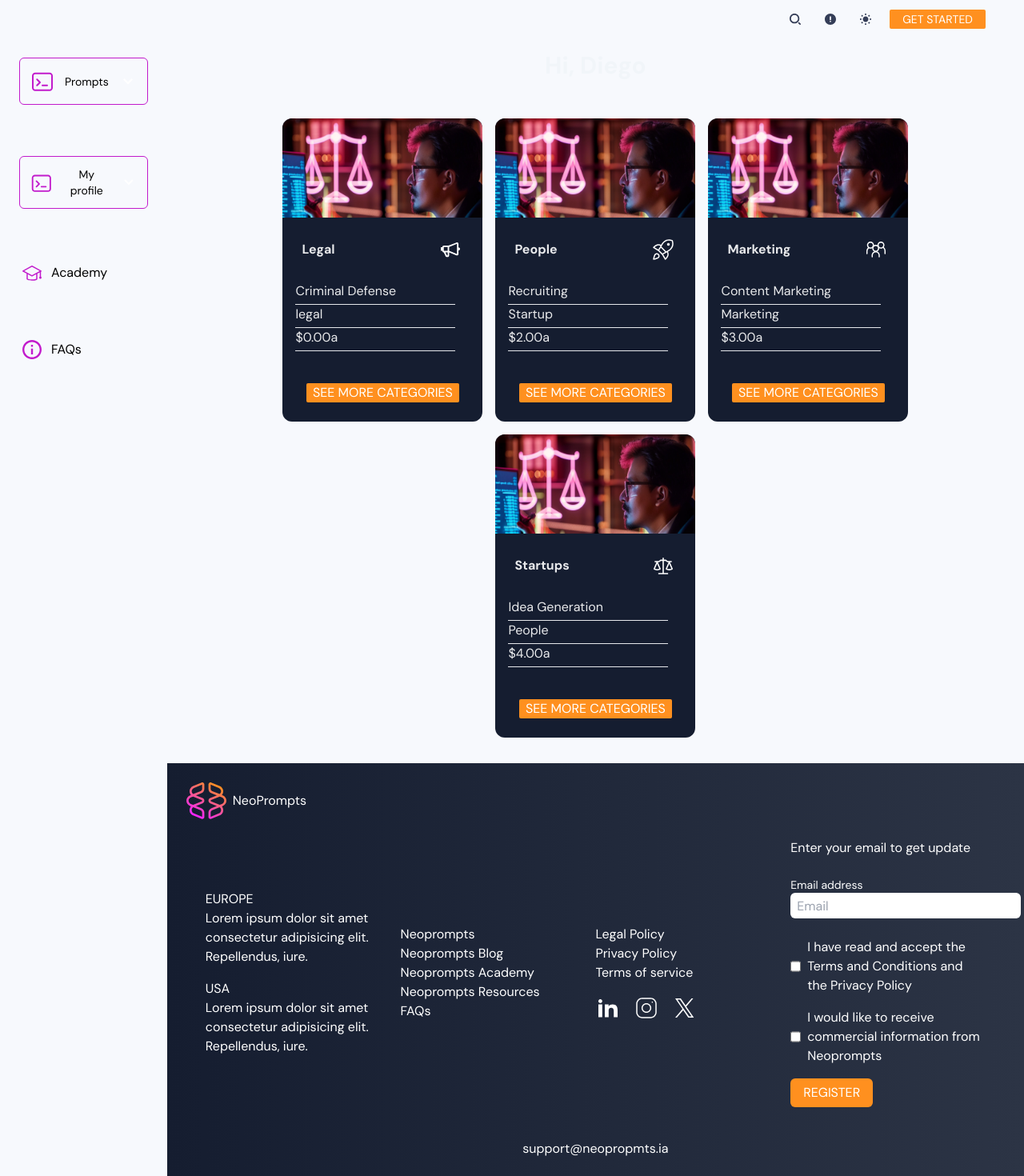
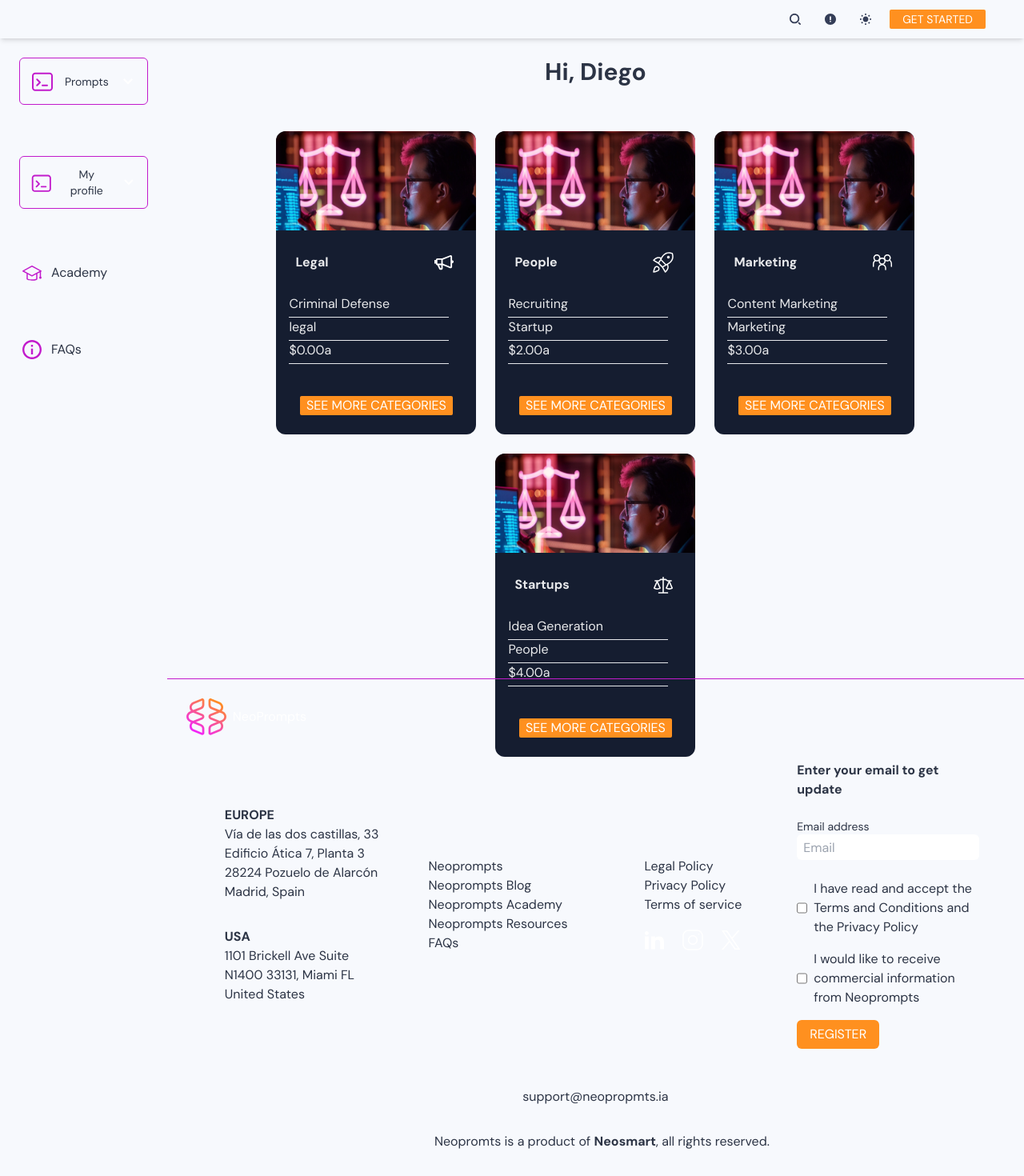
Before and after one commit to CristianMozetich/NeoSmart, a Next.js app in the folder frontend/: page / in a window 1280 px wide. Shown: the top 1470 px of the page at 80% size. Built offline with nearby package versions, Linux system fonts and the light colour scheme.

Commit message:
darkMode

```diff
--- a/frontend/src/app/components/cards/Cards.tsx
+++ b/frontend/src/app/components/cards/Cards.tsx
@@ -9,7 +9,7 @@
 
   return (
     <div className="bg-tertiarySlate rounded-xl">
-      <img src={image_path} alt="neosmart card" width={250} height={200}></img>
+      <img src={image_path} alt="neosmart card" className="max-w-[250px]"></img>
       <div className="p-4">
         <div className="flex justify-between items-center m-2 mb-6">
           <h1 className="text-subcategory font-bold">{name}</h1>
--- a/frontend/src/app/components/footer/Footer.jsx
+++ b/frontend/src/app/components/footer/Footer.jsx
@@ -4,31 +4,44 @@
 import TwitterIcon from "../icons/Twitter";
 export default function Footer() {
   return (
-    <footer className="bg-gradient-to-r from-tertiarySlate to-secondarySlate p-6 text-white">
+    <footer className="bg-gradient-to-r dark:from-tertiarySlate to-secondarySlate text-fillicon p-6 dark:text-white border-t border-solid border-sidebarPink dark:border-none">
       <div>
         <div className="flex items-center gap-2">
           <LogoIcon />
           <h1 className="text-white">NeoPrompts</h1>
         </div>
-        <div className="grid grid-cols-4 items-center m-6">
-          <div className="flex flex-col gap-4">
-            <div className="flex flex-col">
-              <h1>EUROPE</h1>
-              <span>
-                Lorem ipsum dolor sit amet consectetur adipisicing elit.
-                Repellendus, iure.
-              </span>
+        <div className="grid md:grid-cols-4 grid-cols-1 items-center m-6">
+          <div className="flex flex-col p-4 gap-4">
+            <div className="flex flex-col md:items-start items-center m-2">
+              <h1 className="font-bold">EUROPE</h1>
+              <p>
+                Vía de las dos castillas, 33
+              </p>
+              <p>
+                Edificio Ática 7, Planta 3
+              </p>
+              <p>
+                28224 Pozuelo de Alarcón
+              </p>
+              <p>
+                Madrid, Spain
+              </p>
             </div>
-            <div className="flex flex-col">
-              <h1>USA</h1>
-              <span>
-                Lorem ipsum dolor sit amet consectetur adipisicing elit.
-                Repellendus, iure.
-              </span>
+            <div className="flex flex-col md:items-start items-center m-2">
+              <h1 className="font-bold">USA</h1>
+              <p>
+                1101 Brickell Ave Suite
+              </p>
+              <p>
+                N1400 33131, Miami FL
+              </p>
+              <p>
+                United States
+              </p>
             </div>
           </div>
-          <div>
-            <ul className="flex flex-col">
+          <div className="flex flex-col items-center m-2">
+            <ul>
               <li>Neoprompts</li>
               <li>Neoprompts Blog</li>
               <li>Neoprompts Academy</li>
@@ -36,7 +49,7 @@
               <li>FAQs</li>
             </ul>
           </div>
-          <div className="flex flex-col gap-4">
+          <div className="flex flex-col items-center gap-4 m-2">
             <ul>
               <li>Legal Policy</li>
               <li>Privacy Policy</li>
@@ -48,14 +61,14 @@
               <TwitterIcon />
             </div>
           </div>
-          <div className="flex flex-col gap-6">
-            <h1>Enter your email to get update</h1>
+          <div className="flex flex-col gap-6 m-2">
+            <h1 className="font-bold">Enter your email to get update</h1>
             <form className="flex flex-col">
               <p className="text-sm">Email address</p>
               <input
                 type="text"
                 placeholder="Email"
-                className="w-72 h-8 bg-white px-2 rounded-md"
+                className="max-w-72 h-8 bg-white px-2 rounded-md"
               />
               <div className="flex flex-col gap-4 mt-6">
                 <div className="flex gap-2">
--- a/frontend/src/app/components/navbar/NavBar.jsx
+++ b/frontend/src/app/components/navbar/NavBar.jsx
@@ -9,7 +9,7 @@
 export default function NavBar() {
   const { theme, setTheme } = useTheme();
   return (
-    <header className="dark:bg-tertiarySlate bg-lightbg h-12 top-0 w-screen  fixed flex justify-end z-10 items-center gap-4">
+    <header className="dark:bg-tertiarySlate bg-lightbg h-12 top-0 w-screen shadow-md  fixed flex justify-end z-10 items-center gap-4">
       <SearchNavIcon />
       <QuestIcon />
       <button onClick={() => setTheme(theme === "dark" ? "light" : "dark")}>
--- a/frontend/src/app/components/sidebar/SideBar.jsx
+++ b/frontend/src/app/components/sidebar/SideBar.jsx
@@ -19,8 +19,8 @@
     setIsSideBarOpen(!isSideBarOpen);
   };
   return (
-    <aside className="dark:bg-tertiarySlate bg-lightbg flex flex-col gap-16 p-6 justify-start mt-12">
-      <div className="dark:bg-secondarySlate p-2 rounded-md dark:text-white flex flex-col dark:border-0 border border-solid border-sidebarPink">
+    <aside className="dark:bg-tertiarySlate w-96 bg-lightbg flex flex-col gap-16 p-6 justify-start mt-12">
+      <div className="dark:bg-secondarySlate p-2 rounded-md text-fillicon dark:text-white flex flex-col dark:border-0 border border-solid border-sidebarPink">
         <div className="flex gap-1 text-sm items-center justify-between">
           <button
             className="flex items-center gap-3 p-1"
@@ -42,7 +42,7 @@
           </div>
         )}
       </div>
-      <div className="dark:bg-secondarySlate rounded-md p-2 dark:text-white flex flex-col dark:border-0 border border-solid border-sidebarPink">
+      <div className="dark:bg-secondarySlate rounded-md p-2 text-fillicon dark:text-white flex flex-col dark:border-0 border border-solid border-sidebarPink">
         <div className="flex gap-1 text-sm items-center justify-between">
           <button
             className="flex items-center gap-3 p-1"
@@ -68,11 +68,11 @@
       </div>
       <div className="flex cursor-pointer gap-2 items-center">
         <AcademyIcon />
-        <p>Academy</p>
+        <p className="dark:text-white text-fillicon">Academy</p>
       </div>
       <div className="flex cursor-pointer gap-2 items-center">
         <FaqsIcon />
-        <p>FAQs</p>
+        <p className="dark:text-white text-fillicon">FAQs</p>
       </div>
     </aside>
   );
--- a/frontend/src/app/page.tsx
+++ b/frontend/src/app/page.tsx
@@ -24,15 +24,15 @@
       {/* Main  */}
       <main className="flex flex-col bg-lightbg dark:bg-secondarySlate">
         {/* Main  */}
-        <div className="flex-grow mt-12 flex flex-col">
-          <h1 className="m-2 p-2 text-3xl text-slate-100 text-center">
+        <div className="flex-grow mt-12 md:h-screen flex flex-col">
+          <h1 className="m-4 p-2 text-3xl text-slate-100 text-center">
             {user.map((user: typeUser) => (
-              <p className="font-bold" key={user.id}>
+              <p className="font-bold dark:text-white text-fillicon" key={user.id}>
                 Hi, {user.name}
               </p>
             ))}
           </h1>
-          <div className="flex gap-4 m-4 p-4 items-center justify-center flex-wrap">
+          <div className="flex gap-6 m-4 p-4 items-center justify-center flex-wrap">
             {categories.map((category: typeCategory) => (
               <Cards category={category} key={category.category_id} />
             ))}
```
